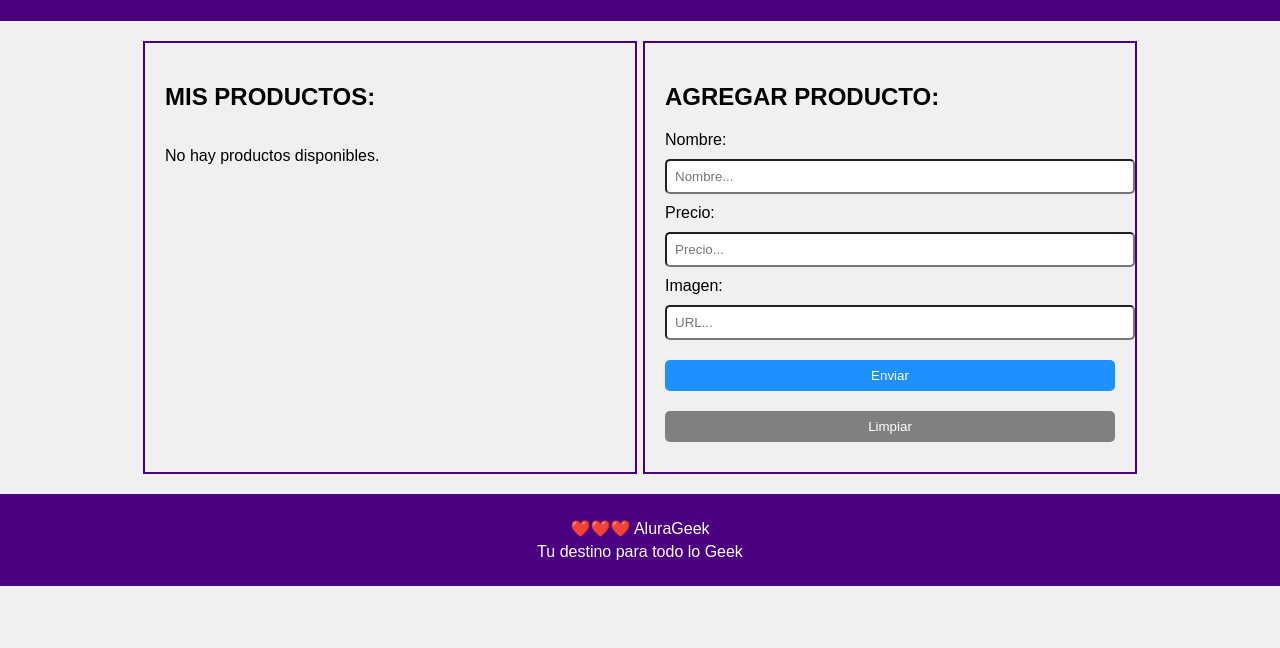
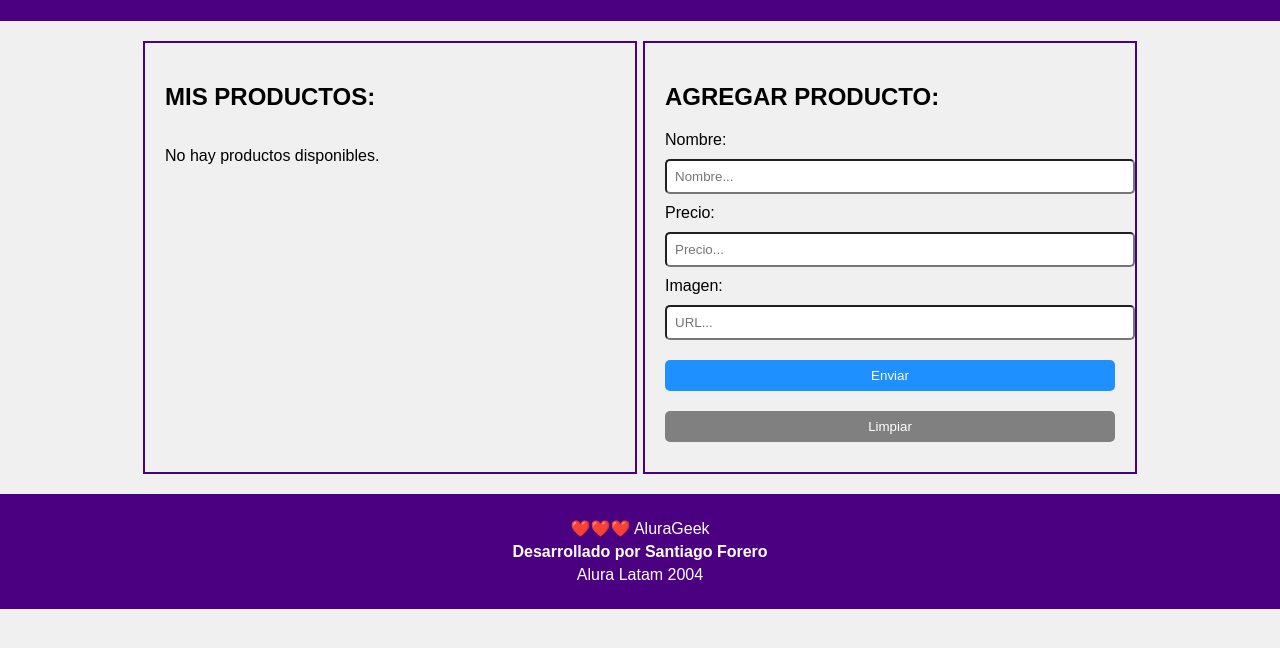
Before and after one commit to DNSO0/AluraGeek-Challenge, a plain HTML site: page index.html in a window 1280 px wide. Shown: the part 100-748 px from the top of the page. Drawn offline with Linux system fonts and the light colour scheme; no server answers.

Commit message:
footer editado con nombre del desarrollador

```diff
--- a/index.html
+++ b/index.html
@@ -39,7 +39,8 @@
 
   <footer>
     <p>❤️❤️❤️ AluraGeek</p>
-    <p>Tu destino para todo lo Geek</p>
+    <strong>Desarrollado por Santiago Forero</strong>
+    <p>Alura Latam 2004</p>
   </footer>
 
   <script src="js/requisiciones.js" type="module"></script> <!-- Asegúrate de que sea tipo module -->
--- a/script.js
+++ b/script.js
@@ -44,9 +44,9 @@ document.getElementById("products-container").addEventListener("click", async (e
         const productId = event.target.getAttribute("data-id");
 
         // Lógica para eliminar el producto del servidor
-        await deleteProduct(productId); // Asegúrate de implementar esta función
+        await deleteProduct(productId);
 
-        // Filtrar los productos eliminados
+
      // Filtrar los productos eliminados
 products = products.filter(product => product.id !== productId);
     }
```
